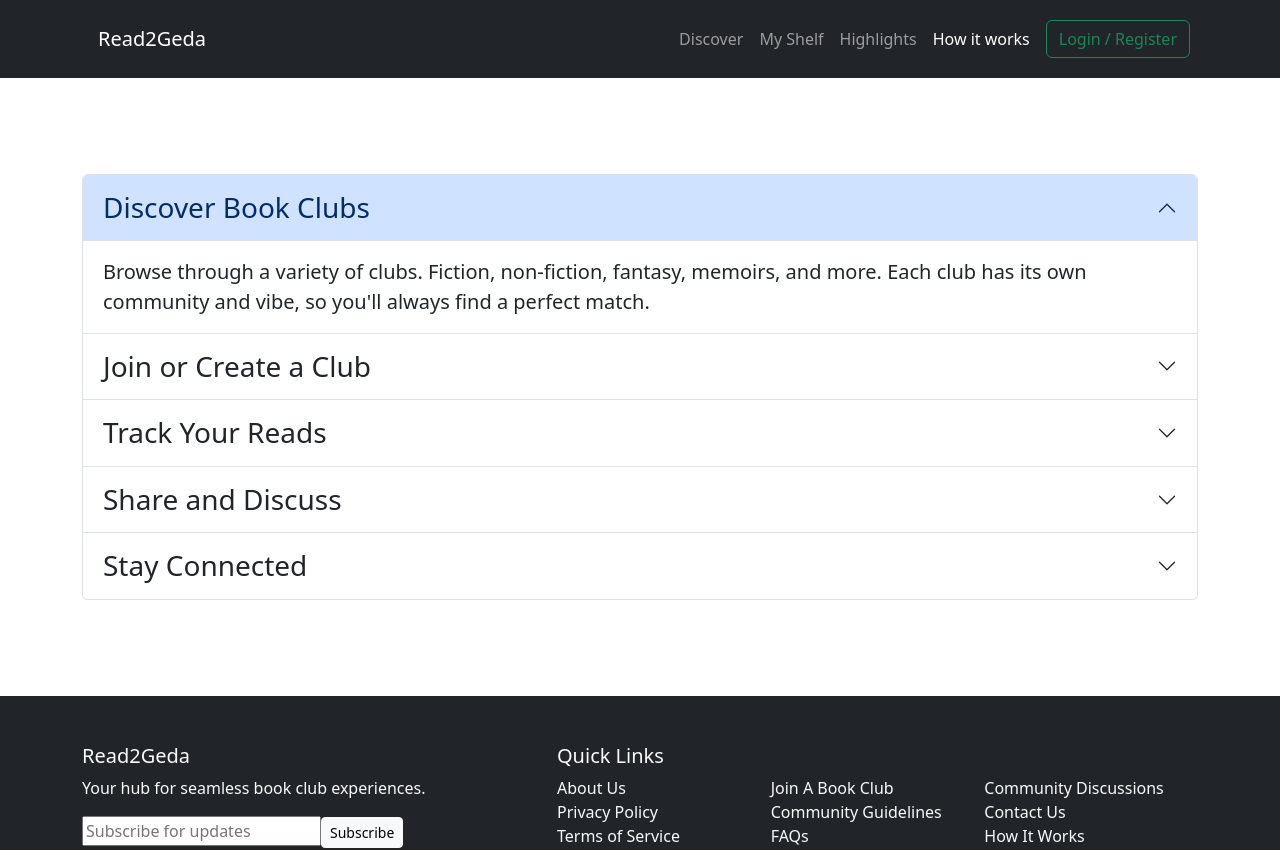
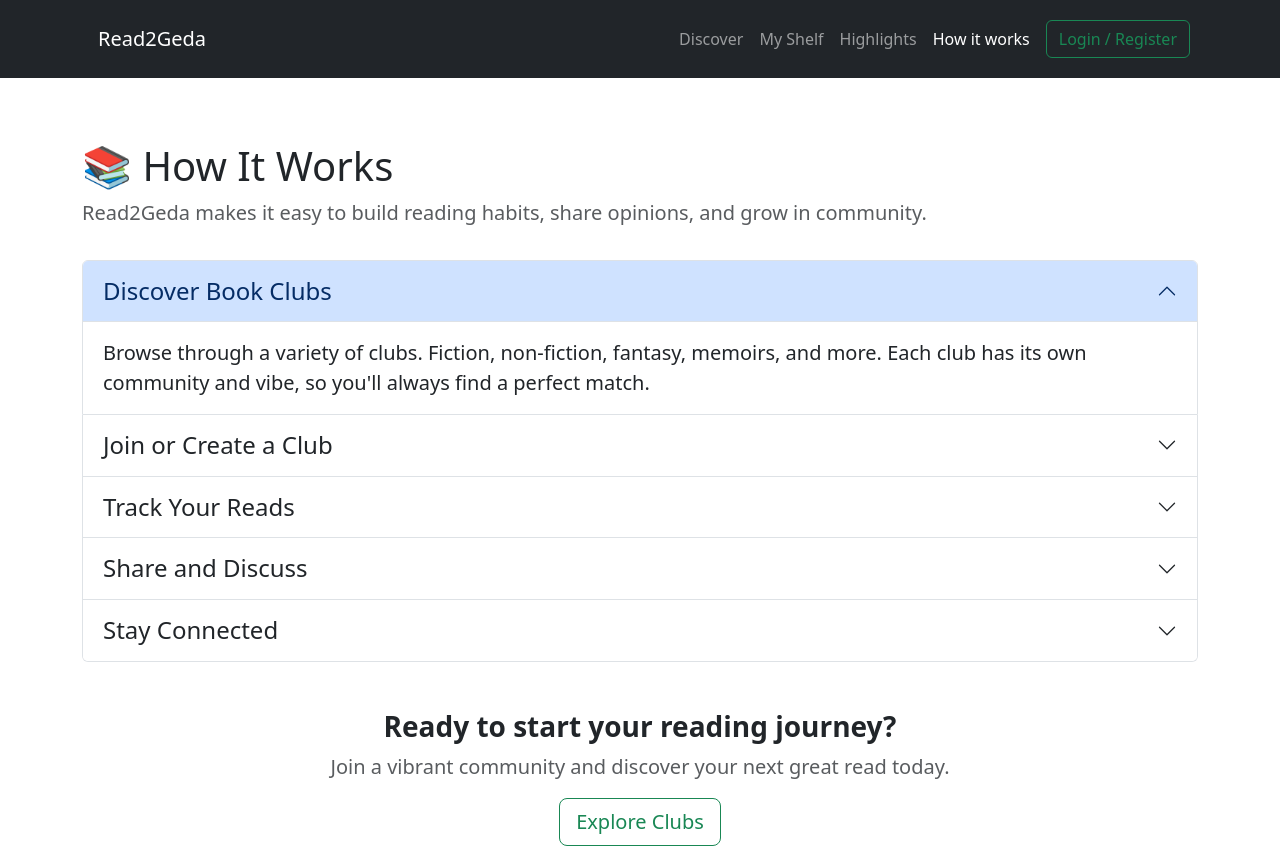
Before and after one commit to Orjihenry/Read2Geda, a React (Vite) app: page /how_it_works in a window 1280 px wide. Shown: the top 850 px of the page. Built offline with nearby package versions, Linux system fonts and the light colour scheme.

Commit message:
added page title and call to action button

```diff
--- a/src/pages/HowItWorks/HowItWorks.tsx
+++ b/src/pages/HowItWorks/HowItWorks.tsx
@@ -8,10 +8,17 @@ export default function HowItWoks() {
           <Header />
 
           <div className="container py-5">
-            <div className="accordion py-5" id="accordionExample">
+            <div className="py-3">
+              <h1 className="display-6">📚 How It Works</h1>
+              <p className="lead text-muted">
+                Read2Geda makes it easy to build reading habits, share opinions, and grow in community.
+              </p>
+            </div>
+
+            <div className="accordion pb-5" id="accordionExample">
               <div className="accordion-item">
                 <h2 className="accordion-header" id="headingOne">
-                  <button className="fs-3 accordion-button" type="button" data-bs-toggle="collapse" data-bs-target="#collapseOne" aria-expanded="true" aria-controls="collapseOne">
+                  <button className="fs-4 accordion-button" type="button" data-bs-toggle="collapse" data-bs-target="#collapseOne" aria-expanded="true" aria-controls="collapseOne">
                     Discover Book Clubs
                   </button>
                 </h2>
@@ -23,7 +30,7 @@ export default function HowItWoks() {
               </div>
               <div className="accordion-item">
                 <h2 className="accordion-header" id="headingTwo">
-                  <button className="fs-3 accordion-button collapsed" type="button" data-bs-toggle="collapse" data-bs-target="#collapseTwo" aria-expanded="false" aria-controls="collapseTwo">
+                  <button className="fs-4 accordion-button collapsed" type="button" data-bs-toggle="collapse" data-bs-target="#collapseTwo" aria-expanded="false" aria-controls="collapseTwo">
                     Join or Create a Club
                   </button>
                 </h2>
@@ -35,7 +42,7 @@ export default function HowItWoks() {
               </div>
               <div className="accordion-item">
                 <h2 className="accordion-header" id="headingThree">
-                  <button className="fs-3 accordion-button collapsed" type="button" data-bs-toggle="collapse" data-bs-target="#collapseThree" aria-expanded="false" aria-controls="collapseThree">
+                  <button className="fs-4 accordion-button collapsed" type="button" data-bs-toggle="collapse" data-bs-target="#collapseThree" aria-expanded="false" aria-controls="collapseThree">
                     Track Your Reads
                   </button>
                 </h2>
@@ -47,7 +54,7 @@ export default function HowItWoks() {
               </div>
               <div className="accordion-item">
                 <h2 className="accordion-header" id="headingFour">
-                  <button className="fs-3 accordion-button collapsed" type="button" data-bs-toggle="collapse" data-bs-target="#collapseFour" aria-expanded="false" aria-controls="collapseFour">
+                  <button className="fs-4 accordion-button collapsed" type="button" data-bs-toggle="collapse" data-bs-target="#collapseFour" aria-expanded="false" aria-controls="collapseFour">
                     Share and Discuss
                   </button>
                 </h2>
@@ -59,7 +66,7 @@ export default function HowItWoks() {
               </div>
               <div className="accordion-item">
                 <h2 className="accordion-header" id="headingFive">
-                  <button className="fs-3 accordion-button collapsed" type="button" data-bs-toggle="collapse" data-bs-target="#collapseFive" aria-expanded="false" aria-controls="collapseFive">
+                  <button className="fs-4 accordion-button collapsed" type="button" data-bs-toggle="collapse" data-bs-target="#collapseFive" aria-expanded="false" aria-controls="collapseFive">
                     Stay Connected
                   </button>
                 </h2>
@@ -70,6 +77,16 @@ export default function HowItWoks() {
                 </div>
               </div>
             </div>
+
+            <div className="text-sm-center">
+              <h3 className="fw-bold">Ready to start your reading journey?</h3>
+              <p className="lead text-muted">
+                Join a vibrant community and discover your next great read today.
+              </p>
+              <a href="/discover" className="btn btn-outline-success btn-lg">
+                Explore Clubs
+              </a>
+            </div>
           </div>
 
           <Footer />
```
